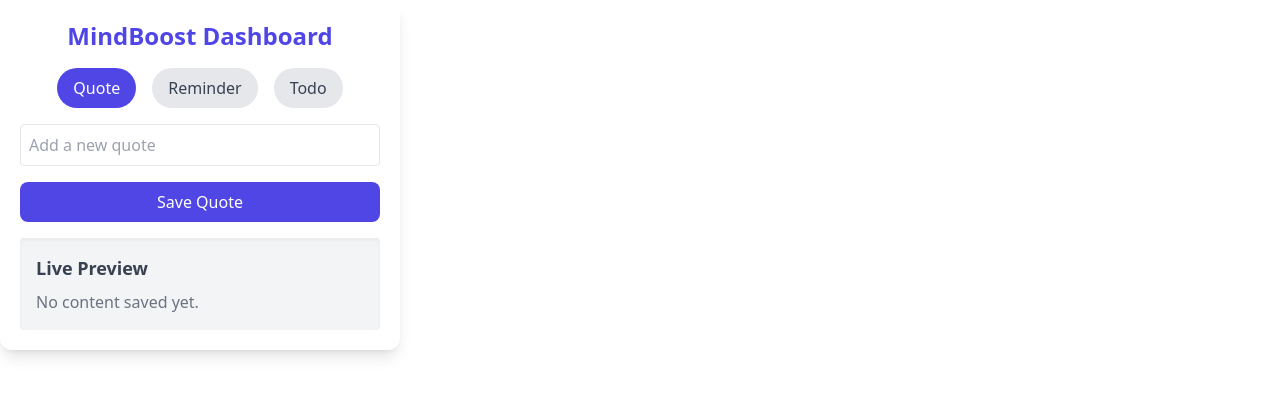
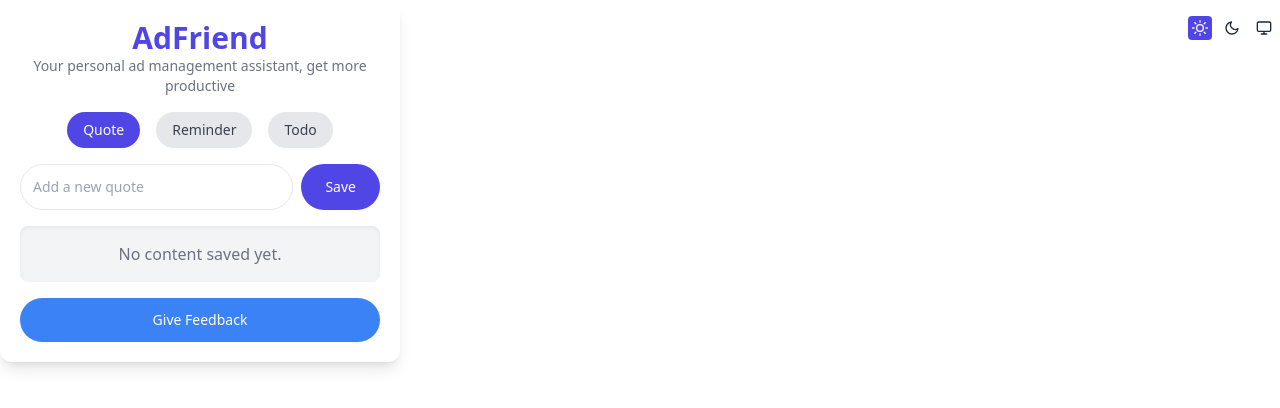
Before and after one commit to O-G-W-A-L/AdFriend, a React (Vite) app: page / in a window 1280 px wide. Shown: the top 408 px of the page. Built offline with nearby package versions, Linux system fonts and the light colour scheme.

Commit message:
more features and better ui

```diff
--- a/package.json
+++ b/package.json
@@ -9,8 +9,10 @@
   },
   "dependencies": {
     "framer-motion": "^10.16.0",
+    "lucide-react": "^0.475.0",
     "react": "^18.3.1",
-    "react-dom": "^18.3.1"
+    "react-dom": "^18.3.1",
+    "react-icons": "^5.4.0"
   },
   "devDependencies": {
     "@vitejs/plugin-react": "^4.3.4",
--- a/src/Popup.jsx
+++ b/src/Popup.jsx
@@ -1,99 +1,233 @@
-import React, { useState, useEffect } from "react";
-import { saveToStorage, getFromStorage } from "./utils/chromeStorage";
+"use client"
+
+import { useState, useEffect } from "react"
+import { saveToStorage, getFromStorage } from "./utils/chromeStorage"
+import { FiSun, FiMoon, FiMonitor, FiEdit2, FiX, FiCheck } from "react-icons/fi"
 
 const Popup = () => {
-  const [type, setType] = useState("quote");
-  const [items, setItems] = useState({ quote: [], reminder: [], todo: [] });
-  const [currentInput, setCurrentInput] = useState("");
-  const [currentList, setCurrentList] = useState([]);
+  const [state, setState] = useState({
+    type: "quote",
+    items: {},
+    currentInput: "",
+    theme: "light",
+    showSaveNotification: false,
+    showDeleteConfirmation: false,
+    deleteIndex: null,
+    showFeedback: false,
+    feedbackText: "",
+    editingIndex: null,
+    showFeedbackSentNotification: false,
+  })
 
   useEffect(() => {
-    const fetchItems = async () => {
-      const q = JSON.parse(await getFromStorage("quote") || "[]");
-      const r = JSON.parse(await getFromStorage("reminder") || "[]");
-      const t = JSON.parse(await getFromStorage("todo") || "[]");
-      setItems({ quote: q, reminder: r, todo: t });
-      setCurrentList(type === "todo" ? t : (type === "quote" ? q : r));
-    };
-    fetchItems();
-  }, [type]);
+    ;(async () => {
+      const items = Object.fromEntries(
+        await Promise.all(
+          ["quote", "reminder", "todo"].map(async (k) => [k, JSON.parse((await getFromStorage(k)) || "[]")]),
+        ),
+      )
+      const theme = (await getFromStorage("theme")) || "light"
+      setState((s) => ({ ...s, items, theme }))
+      document.body.className = theme
+    })()
+  }, [])
 
+  const updateState = (updates) => setState((s) => ({ ...s, ...updates }))
   const handleSave = async () => {
-    if (!currentInput.trim()) return;
-    const updatedList = [...currentList, type === "todo" ? { text: currentInput, time: "" } : currentInput];
-    const updatedItems = { ...items, [type]: updatedList };
-
-    setItems(updatedItems);
-    setCurrentList(updatedList);
-    setCurrentInput("");
-
-    await saveToStorage(type, JSON.stringify(updatedList));
-    chrome.runtime.sendMessage({ type: "CONTENT_UPDATE" });
-  };
-
+    if (!state.currentInput.trim()) return
+    const updatedList = [
+      ...state.items[state.type],
+      state.type === "todo" ? { text: state.currentInput, time: "" } : state.currentInput,
+    ]
+    await saveToStorage(state.type, JSON.stringify(updatedList))
+    updateState({ items: { ...state.items, [state.type]: updatedList }, currentInput: "", showSaveNotification: true })
+    setTimeout(() => updateState({ showSaveNotification: false }), 2000)
+  }
   const handleEdit = (index, value, field = null) => {
-    const updatedList = [...currentList];
-    if (type === "todo") updatedList[index] = { ...updatedList[index], [field]: value };
-    else updatedList[index] = value;
-
-    setCurrentList(updatedList);
-    setItems({ ...items, [type]: updatedList });
-    saveToStorage(type, JSON.stringify(updatedList));
-  };
-
-  const handleDelete = (index) => {
-    const updatedList = currentList.filter((_, i) => i !== index);
-    setCurrentList(updatedList);
-    setItems({ ...items, [type]: updatedList });
-    saveToStorage(type, JSON.stringify(updatedList));
-  };
+    const updatedList = [...state.items[state.type]]
+    if (state.type === "todo") updatedList[index] = { ...updatedList[index], [field]: value }
+    else updatedList[index] = value
+    saveToStorage(state.type, JSON.stringify(updatedList))
+    updateState({ items: { ...state.items, [state.type]: updatedList } })
+  }
+  const confirmDelete = () => {
+    const updatedList = state.items[state.type].filter((_, i) => i !== state.deleteIndex)
+    saveToStorage(state.type, JSON.stringify(updatedList))
+    updateState({ items: { ...state.items, [state.type]: updatedList }, showDeleteConfirmation: false })
+  }
+  const submitFeedback = () => {
+    console.log("Feedback submitted to huntertest02@gmail.com:", state.feedbackText)
+    updateState({ feedbackText: "", showFeedback: false, showFeedbackSentNotification: true })
+    setTimeout(() => updateState({ showFeedbackSentNotification: false }), 2000)
+  }
 
   return (
-    <div className="max-w-md mx-auto p-5 bg-white rounded-xl shadow-lg space-y-4">
-      <h1 className="text-2xl font-bold text-center text-indigo-600">MindBoost Dashboard</h1>
+    <div
+      className={`max-w-md mx-auto p-5 rounded-xl shadow-lg space-y-4 text-base ${state.theme === "dark" ? "bg-gray-800 text-white" : "bg-white text-gray-800"}`}
+    >
+      <div className="text-center mb-4">
+        <h1 className="text-3xl font-bold text-indigo-600">AdFriend</h1>
+        <p className="text-sm text-gray-500">Your personal ad management assistant, get more productive</p>
+      </div>
 
-      <div className="flex justify-center space-x-4">
-        {["quote", "reminder", "todo"].map((tab) => (
-          <button key={tab} onClick={() => setType(tab)}
-            className={`px-4 py-2 rounded-full ${type === tab ? "bg-indigo-600 text-white" : "bg-gray-200 text-gray-700 hover:bg-indigo-400 hover:text-white"}`}>
-            {tab.charAt(0).toUpperCase() + tab.slice(1)}
+      <div className="flex space-x-2 absolute top-0 right-1">
+        {[
+          ["light", FiSun],
+          ["dark", FiMoon],
+          ["system", FiMonitor],
+        ].map(([t, Icon]) => (
+          <button
+            key={t}
+            onClick={() => updateState({ theme: t })}
+            className={`p-1 rounded ${state.theme === t ? "bg-indigo-600 text-white" : ""}`}
+          >
+            <Icon size={16} />
           </button>
         ))}
       </div>
 
+      <div className="flex justify-center space-x-4">
+        {["quote", "reminder", "todo"].map((tab) => (
+          <button
+            key={tab}
+            onClick={() => updateState({ type: tab })}
+            className={`px-4 py-2 rounded-full text-sm ${state.type === tab ? "bg-indigo-600 text-white" : "bg-gray-200 text-gray-700 hover:bg-indigo-100"}`}
+          >
+            {tab[0].toUpperCase() + tab.slice(1)}
+          </button>
+        ))}
+      </div>
+
+      <div className="flex space-x-2 mt-4">
         <input
           type="text"
-        value={currentInput}
-        onChange={(e) => setCurrentInput(e.target.value)}
-        placeholder={`Add a new ${type}`}
-        className="w-full p-2 border rounded focus:ring-2 focus:ring-indigo-300"
+          value={state.currentInput}
+          onChange={(e) => updateState({ currentInput: e.target.value })}
+          placeholder={`Add a new ${state.type}`}
+          className={`flex-grow p-3 border rounded-full text-sm ${state.theme === "dark" ? "bg-gray-700 text-white" : "bg-white text-gray-800"}`}
         />
-      <button onClick={handleSave} className="w-full py-2 bg-indigo-600 text-white rounded-lg hover:bg-indigo-700">
-        Save {type.charAt(0).toUpperCase() + type.slice(1)}
+        <button
+          onClick={handleSave}
+          className="px-6 py-3 bg-indigo-600 text-white rounded-full text-sm hover:bg-indigo-700"
+        >
+          Save
         </button>
+      </div>
 
-      <div className="p-4 mt-2 bg-gray-100 rounded shadow-inner">
-        <h3 className="text-lg font-semibold text-gray-700 mb-2">Live Preview</h3>
-        {currentList.length > 0 ? (
-          <ul className="list-disc pl-5 text-gray-800">
-            {currentList.map((item, i) => (
-              <li key={i} className="flex items-center space-x-2">
-                {type === "todo" ? (
+      {state.showSaveNotification && (
+        <div className="fixed top-4 right-4 bg-green-500 text-white px-4 py-2 rounded">Saved successfully!</div>
+      )}
+
+      {state.showFeedbackSentNotification && (
+        <div className="fixed top-4 right-4 bg-green-500 text-white px-4 py-2 rounded">Feedback sent successfully!</div>
+      )}
+
+      <div className={`p-4 rounded-lg shadow-inner ${state.theme === "dark" ? "bg-gray-700" : "bg-gray-100"}`}>
+        <ul className="space-y-2">
+          {state.items[state.type]?.map((item, i) => (
+            <li key={i} className="flex items-center justify-between py-2 border-b last:border-b-0">
+              {state.editingIndex === i ? (
                 <>
-                    <input type="text" value={item.text} onChange={(e) => handleEdit(i, e.target.value, "text")} className="flex-1 p-1 border rounded"/>
-                    <input type="time" value={item.time} onChange={(e) => handleEdit(i, e.target.value, "time")} className="p-1 border rounded"/>
+                  <input
+                    type="text"
+                    value={state.type === "todo" ? item.text : item}
+                    onChange={(e) => handleEdit(i, e.target.value, state.type === "todo" ? "text" : null)}
+                    className={`flex-grow p-1 border rounded ${state.theme === "dark" ? "bg-gray-600 text-white" : "bg-white text-gray-800"}`}
+                  />
+                  {state.type === "todo" && (
+                    <input
+                      type="time"
+                      value={item.time}
+                      onChange={(e) => handleEdit(i, e.target.value, "time")}
+                      className={`ml-2 p-1 border rounded ${state.theme === "dark" ? "bg-gray-600 text-white" : "bg-white text-gray-800"}`}
+                    />
+                  )}
+                  <button onClick={() => updateState({ editingIndex: null })} className="ml-2">
+                    <FiCheck size={16} />
+                  </button>
                 </>
               ) : (
-                  <input type="text" value={item} onChange={(e) => handleEdit(i, e.target.value)} className="flex-1 p-1 border rounded"/>
+                <>
+                  <span>{state.type === "todo" ? `${item.text} ${item.time}` : item}</span>
+                  <div>
+                    <button
+                      onClick={() => updateState({ editingIndex: i })}
+                      className="mr-2 p-1 hover:bg-gray-200 rounded"
+                    >
+                      <FiEdit2 size={18} />
+                    </button>
+                    <button
+                      onClick={() => updateState({ showDeleteConfirmation: true, deleteIndex: i })}
+                      className="p-1 hover:bg-gray-200 rounded"
+                    >
+                      <FiX size={18} />
+                    </button>
+                  </div>
+                </>
               )}
-                <button onClick={() => handleDelete(i)} className="px-2 py-1 bg-red-500 text-white rounded hover:bg-red-600">✖</button>
             </li>
           ))}
         </ul>
-        ) : <p className="text-gray-500">No content saved yet.</p>}
+        {(!state.items[state.type] || state.items[state.type].length === 0) && (
+          <p className={`text-center ${state.theme === "dark" ? "text-gray-300" : "text-gray-500"}`}>
+            No content saved yet.
+          </p>
+        )}
+      </div>
+
+      <button
+        onClick={() => updateState({ showFeedback: true })}
+        className="w-full py-3 bg-blue-500 text-white rounded-full text-sm hover:bg-blue-600"
+      >
+        Give Feedback
+      </button>
+
+      {state.showDeleteConfirmation && (
+        <div className="fixed inset-0 bg-black bg-opacity-50 flex items-center justify-center">
+          <div
+            className={`p-4 rounded-lg ${state.theme === "dark" ? "bg-gray-800 text-white" : "bg-white text-gray-800"}`}
+          >
+            <p>Are you sure you want to delete this item?</p>
+            <div className="mt-4 flex justify-end space-x-2">
+              <button
+                onClick={() => updateState({ showDeleteConfirmation: false })}
+                className="px-4 py-2 bg-gray-300 rounded"
+              >
+                Cancel
+              </button>
+              <button onClick={confirmDelete} className="px-4 py-2 bg-red-500 text-white rounded">
+                Delete
+              </button>
             </div>
           </div>
-  );
-};
+        </div>
+      )}
 
-export default Popup;
+      {state.showFeedback && (
+        <div className="fixed inset-0 bg-black bg-opacity-50 flex items-center justify-center">
+          <div
+            className={`p-4 rounded-lg ${state.theme === "dark" ? "bg-gray-800 text-white" : "bg-white text-gray-800"}`}
+          >
+            <textarea
+              value={state.feedbackText}
+              onChange={(e) => updateState({ feedbackText: e.target.value })}
+              placeholder="Enter your feedback here"
+              className={`w-full p-2 border rounded ${state.theme === "dark" ? "bg-gray-700 text-white" : "bg-white text-gray-800"}`}
+              rows="4"
+            />
+            <div className="mt-4 flex justify-end space-x-2">
+              <button onClick={() => updateState({ showFeedback: false })} className="px-4 py-2 bg-gray-300 rounded">
+                Cancel
+              </button>
+              <button onClick={submitFeedback} className="px-4 py-2 bg-green-500 text-white rounded">
+                Submit
+              </button>
+            </div>
+          </div>
+        </div>
+      )}
+    </div>
+  )
+}
+
+export default Popup
--- a/src/contentScript.js
+++ b/src/contentScript.js
@@ -68,7 +68,7 @@ class ReplacementManager {
       display: "flex",
       justifyContent: "center",
       alignItems: "center",
-      background: "#FF0000",
+      background: "#f3f3f3",
       border: "1px solid #ccc"
     });
 
--- a/src/render/renderQuote.js
+++ b/src/render/renderQuote.js
@@ -1,5 +1,4 @@
 export function renderQuote(content, width, height) {
-  console.log("Rendering Quote:", content);
   if (!content || content.length === 0) return document.createElement('div');
 
   const container = document.createElement('div');
@@ -10,14 +9,13 @@ export function renderQuote(content, width, height) {
     align-items: center;
     justify-content: center;
     padding: 20px;
-    font-style: italic;
+    background: #f5f5f5;
+    border-radius: 12px;
+    box-shadow: 0 4px 8px rgba(0, 0, 0, 0.1);
+    color: #333;
+    font-family: 'Georgia', serif;
     text-align: center;
-    font-family: 'Georgia', serif;
-    background: linear-gradient(135deg, #f5f7fa 0%, #c3cfe2 100%);
-    border-radius: 12px;
-    box-shadow: 0 4px 6px rgba(0, 0, 0, 0.1);
-    color: #2c3e50;
-    border: 1px solid rgba(255, 255, 255, 0.3);
+    border: 1px solid #e0e0e0;
   `;
 
   const quoteText = document.createElement('blockquote');
@@ -25,15 +23,9 @@ export function renderQuote(content, width, height) {
     margin: 0;
     font-size: 1.4em;
     line-height: 1.6;
-    position: relative;
-    padding-left: 30px;
+    font-style: italic;
   `;
-
-  // Add a fancy quote mark
-  quoteText.innerHTML = `
-    <span style="position: absolute; left: 0; top: -10px; font-size: 3em; color: rgba(44, 62, 80, 0.2);">“</span>
-    ${content.join("<br>")}
-  `;
+  quoteText.textContent = `“${content.join(" ")}”`;
 
   container.appendChild(quoteText);
   return container;
--- a/src/render/renderReminder.js
+++ b/src/render/renderReminder.js
@@ -1,5 +1,4 @@
 export function renderReminder(content, width, height) {
-  console.log("Rendering Reminder:", content);
   if (!content || content.length === 0) return document.createElement('div');
 
   const container = document.createElement('div');
@@ -11,18 +10,20 @@ export function renderReminder(content, width, height) {
     align-items: center;
     justify-content: center;
     padding: 25px;
-    background: linear-gradient(135deg, #ff9a9e 0%, #fad0c4 100%);
-    border-radius: 16px;
+    background: #ffffff;
+    border-radius: 12px;
     box-shadow: 0 4px 8px rgba(0, 0, 0, 0.1);
     font-family: 'Segoe UI', Tahoma, Geneva, Verdana, sans-serif;
-    color: #fff;
+    color: #333;
     text-align: center;
+    border: 1px solid #e0e0e0;
   `;
 
   const icon = document.createElement('div');
   icon.style.cssText = `
     font-size: 2.5em;
     margin-bottom: 15px;
+    color: #666;
   `;
   icon.textContent = "⏰";
 
@@ -36,29 +37,34 @@ export function renderReminder(content, width, height) {
 
   // Add "Task Completed" button
   const completeButton = document.createElement('button');
-  completeButton.textContent = "Task Completed";
+  completeButton.textContent = "Mark as Completed";
   completeButton.style.cssText = `
     padding: 10px 20px;
     font-size: 1em;
-    color: #ff9a9e;
-    background: #fff;
+    color: #fff;
+    background: #4CAF50;
     border: none;
     border-radius: 8px;
     cursor: pointer;
-    transition: background 0.3s ease, transform 0.2s ease;
+    transition: background 0.3s ease;
   `;
+
   completeButton.addEventListener('click', () => {
-    container.style.transform = 'scale(0.9)';
-    setTimeout(() => {
-      container.style.display = 'none';
-    }, 200);
-  });
+    // Update the task to "Completed"
+    text.innerHTML = `
+      <span style="text-decoration: line-through; color: #888;">${content.join(" ")}</span>
+      <div style="margin-top: 10px; color: #4CAF50; font-weight: bold;">✅ Task Completed!</div>
+    `;
+    completeButton.style.display = 'none'; // Hide the button after completion
 
-  completeButton.addEventListener('mouseenter', () => {
-    completeButton.style.background = '#f5f5f5';
-  });
-  completeButton.addEventListener('mouseleave', () => {
-    completeButton.style.background = '#fff';
+    // Save the completed state to storage
+    chrome.storage.local.get(['reminder'], (result) => {
+      const reminders = result.reminder || [];
+      const updatedReminders = reminders.map(reminder =>
+        reminder === content.join(" ") ? `✅ ${reminder}` : reminder
+      );
+      chrome.storage.local.set({ reminder: updatedReminders });
+    });
   });
 
   container.appendChild(icon);
--- a/src/render/renderTodoLists.js
+++ b/src/render/renderTodoLists.js
@@ -1,5 +1,4 @@
 export function renderTodoLists(content, width, height) {
-  console.log("Rendering Todo List:", content);
   const container = document.createElement("div");
   container.style.cssText = `
     width: ${width}px;
@@ -7,10 +6,11 @@ export function renderTodoLists(content, width, height) {
     padding: 20px;
     overflow-y: auto;
     font-family: 'Segoe UI', Tahoma, Geneva, Verdana, sans-serif;
-    background: linear-gradient(135deg, #a1c4fd 0%, #c2e9fb 100%);
-    border-radius: 16px;
-    box-shadow: 0 4px 6px rgba(0, 0, 0, 0.1);
-    color: #2c3e50;
+    background: #ffffff;
+    border-radius: 12px;
+    box-shadow: 0 4px 8px rgba(0, 0, 0, 0.1);
+    color: #333;
+    border: 1px solid #e0e0e0;
   `;
 
   if (!content || content.length === 0) {
@@ -19,7 +19,7 @@ export function renderTodoLists(content, width, height) {
     emptyMessage.style.cssText = `
       text-align: center;
       font-size: 1.2em;
-      color: rgba(44, 62, 80, 0.7);
+      color: #888;
       margin-top: 20px;
     `;
     container.appendChild(emptyMessage);
@@ -38,14 +38,13 @@ export function renderTodoLists(content, width, height) {
     li.style.cssText = `
       margin: 10px 0;
       font-size: 1em;
-      color: #2c3e50;
       display: flex;
       align-items: center;
-      background: rgba(255, 255, 255, 0.8);
+      background: #f9f9f9;
       padding: 12px;
       border-radius: 8px;
       box-shadow: 0 2px 4px rgba(0, 0, 0, 0.1);
-      transition: transform 0.2s ease;
+      transition: background 0.3s ease;
     `;
 
     const checkbox = document.createElement("input");
@@ -57,16 +56,30 @@ export function renderTodoLists(content, width, height) {
       cursor: pointer;
     `;
 
+    // Load completed state from storage
+    chrome.storage.local.get(['todo'], (result) => {
+      const todos = result.todo || [];
+      const isCompleted = todos.find(t => t.text === task.text)?.completed || false;
+      if (isCompleted) {
+        checkbox.checked = true;
+        li.style.textDecoration = "line-through";
+        li.style.color = "#888";
+      }
+    });
+
     checkbox.addEventListener("change", () => {
-      if (checkbox.checked) {
-        li.style.textDecoration = "line-through";
-        li.style.color = "#999";
-        li.style.transform = 'translateX(10px)';
-      } else {
-        li.style.textDecoration = "none";
-        li.style.color = "#2c3e50";
-        li.style.transform = 'translateX(0)';
-      }
+      const isCompleted = checkbox.checked;
+      li.style.textDecoration = isCompleted ? "line-through" : "none";
+      li.style.color = isCompleted ? "#888" : "#333";
+
+      // Update the completed state in storage
+      chrome.storage.local.get(['todo'], (result) => {
+        const todos = result.todo || [];
+        const updatedTodos = todos.map(t =>
+          t.text === task.text ? { ...t, completed: isCompleted } : t
+        );
+        chrome.storage.local.set({ todo: updatedTodos });
+      });
     });
 
     const taskText = document.createElement("span");
```
Lines whose indentation alone changed are shown as unchanged.
